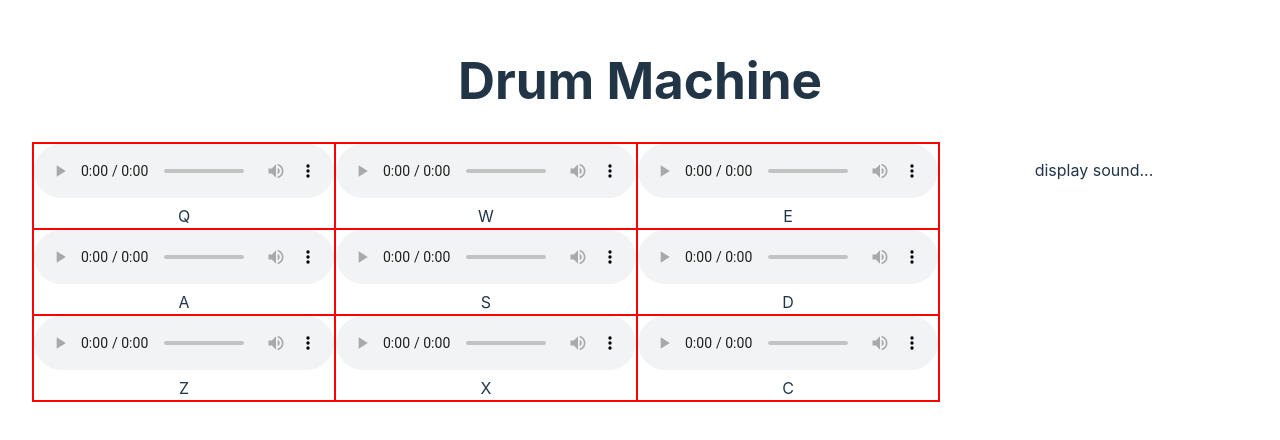
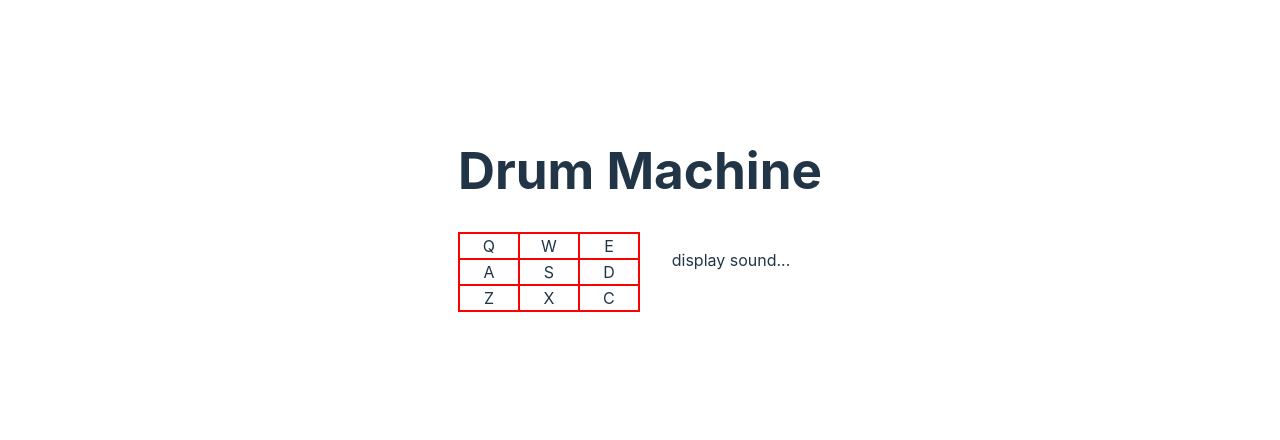
Before and after one commit to JohanCodeForFun/drum-machine, a React (Vite) app: page / in a window 1280 px wide. Shown: the part 190-630 px from the top of the page. Built offline with nearby package versions, Linux system fonts and the light colour scheme.

Commit message:
working drums by button press

```diff
--- a/src/components/DrumMachine.tsx
+++ b/src/components/DrumMachine.tsx
@@ -7,10 +7,10 @@ type drums = {
 };
 
 export const DrumMachine = () => {
-  // function handleClick(input: string) {
-  //   // new Audio(input).play();
-  //   console.log(input)
-  //   return
+  // function handleClick(key, song) {
+  //   return () => {
+  //     document.getElementById(key)?.play()
+  //   }
   // }
 
   return (
@@ -19,9 +19,8 @@ export const DrumMachine = () => {
         {drums.map((drum: drums) => {
           return (
             <div className="drum-pad" id={drum.song} key={drum.key}
-            // onClick={() => console.log(drum.sound)}>
-              onClick={() => new Audio(drum.url)}>
-              <audio className="clip" id={drum.key} src={drum.url} controls></audio>{drum.key}
+              onClick={() => document.getElementById(drum.key)?.play()}>
+              <audio className="clip" id={drum.key} src={drum.url}></audio>{drum.key}
           </div>
           );
         })}
```
